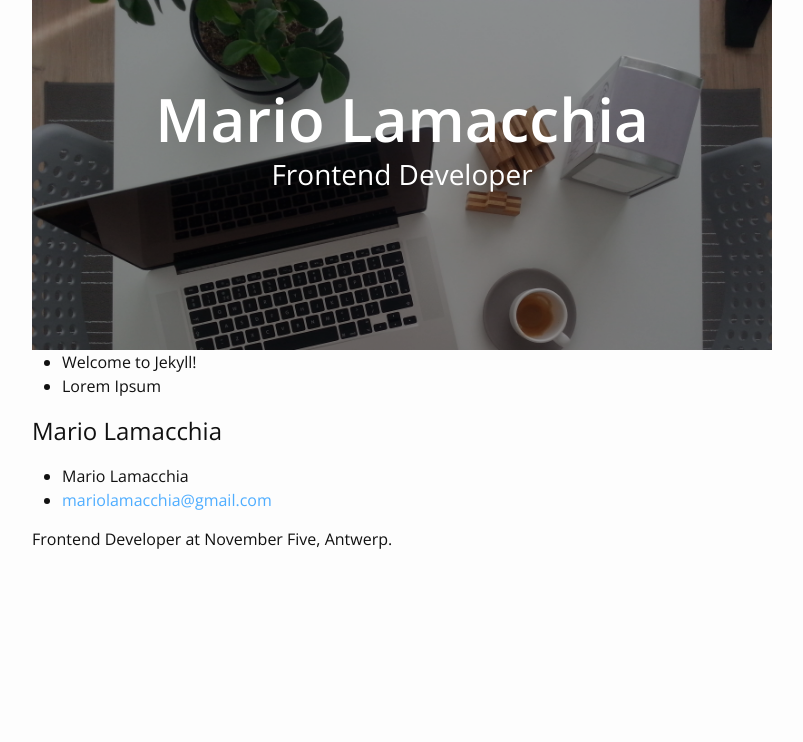
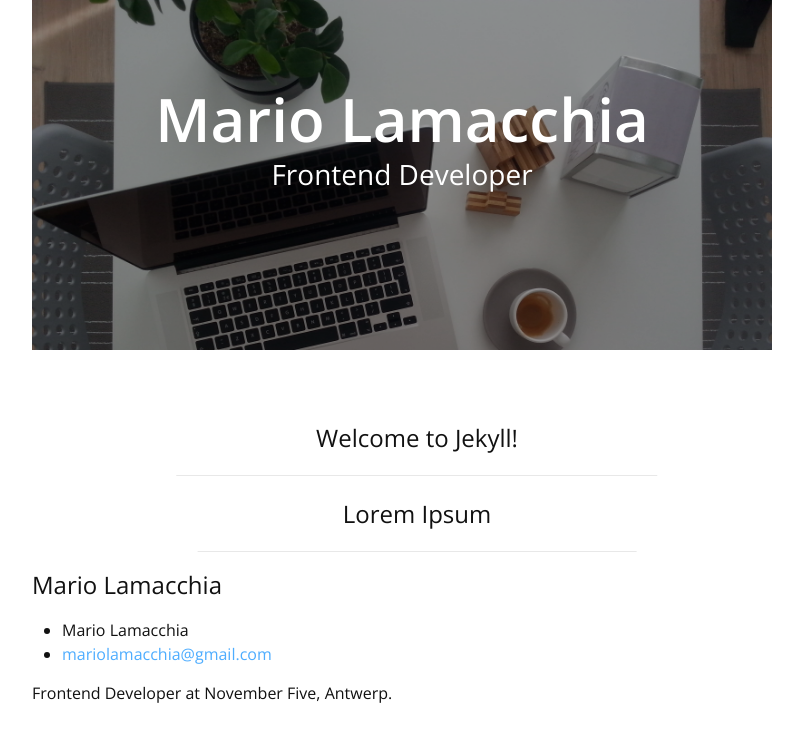
Before and after one commit to mariolamacchia/mariolamacchia.github.io, a Jekyll site: the page built from blog/index.html, in a window 1280 px wide. Shown: the top 742 px of the page, without its empty margins (238-1041 px from the left). Built offline with Jekyll 4.4.1, drawn with Linux system fonts in a browser that asks for light colours; nearby versions of some CDN libraries; the list of posts is cut into pages by our own code.

Commit message:
Style post list

```diff
--- /dev/null
+++ b/_sass/_list.scss
@@ -0,0 +1,28 @@
+.list {
+  margin-top: 50px;
+  display: flex;
+  flex-direction: column;
+  align-items: center;
+
+  li {
+    list-style: none;
+    text-align: center;
+    padding: 20px 200px;
+    font-size: 24px;
+    position: relative;
+
+    a {
+      color: $text-color
+    }
+
+    &:after {
+      content: ' ';
+      border-bottom: 1px solid #e8e8e8;
+      width: 80%;
+      position: absolute;
+      bottom: 0;
+      left: 50%;
+      transform: translateX(-50%);
+    }
+  }
+}
--- a/_sass/_variables.scss
+++ b/_sass/_variables.scss
@@ -8,15 +8,18 @@ $base-line-height: 1.5;
 
 $spacing-unit:     30px;
 
-$text-color:       #111;
-$background-color: #fdfdfd;
+$white: #fff;
+$black: #111;
+$grey-color:       #828282;
+$grey-color-light: lighten($grey-color, 40%);
+$grey-color-dark:  darken($grey-color, 25%);
+
+$text-color:       $black;
+$text-light-color: $grey-color;
+$background-color: $white;
 $brand-primary:    #4eadff;
 $brand-secondary:  #e26161;
 
-$white: #ffffff;
-$grey-color:       #828282;
-$grey-color-light: lighten($grey-color, 40%);
-$grey-color-dark:  darken($grey-color, 25%);
 
 // Width of the content area
 $content-width:    800px;
--- a/blog/index.html
+++ b/blog/index.html
@@ -8,10 +8,12 @@ subtitle: Frontend Developer
 {% if paginator.previous_page_path %}
   <a href="{{ paginator.previous_page_path }}">Newer posts</a>
 {% endif %}
-<ul class="post-list">
+<ul class="list">
 
   {% for post in paginator.posts %}
-    <li>{{post.title}}</li>
+    <li>
+      <a href="{{post.url}}">{{post.title}}</a>
+    </li>
   {% endfor %}
 
 </ul>
--- a/css/main.scss
+++ b/css/main.scss
@@ -12,5 +12,6 @@
         "components",
         "syntax-highlighting",
         "home",
-        "hero"
+        "hero",
+        "list"
 ;
```
